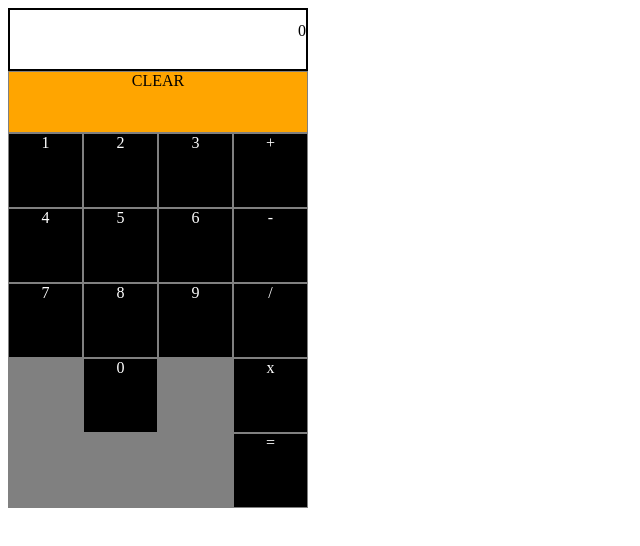
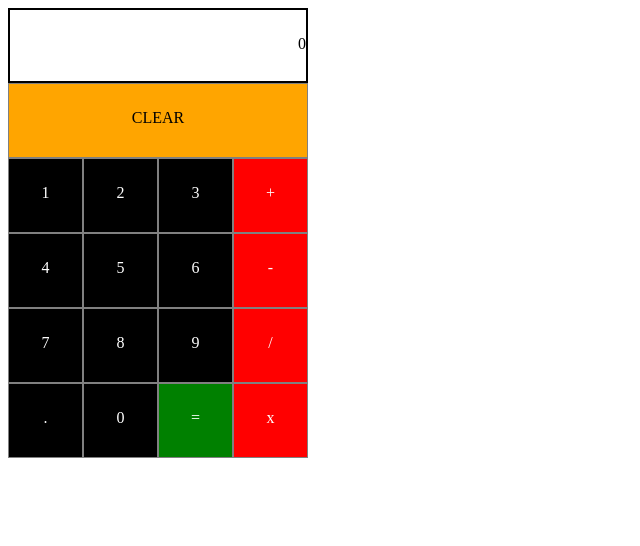
Before and after one commit to antime10/calculator-top, a plain HTML site: page index.html in a window 1280 px wide. Shown: the whole page, without its empty margins (0-640 px from the left). Drawn offline with Linux system fonts and the light colour scheme.

Commit message:
Include decimal point button
Only allows one decimal point at a time.

```diff
--- a/calculator.js
+++ b/calculator.js
@@ -29,6 +29,13 @@ function operate(func, first, second) {
 
 document.querySelectorAll(".number").forEach(
     el => el.addEventListener("click", (el) => {
+	if (
+	    el.target.innerText == "." &&
+		result == null &&
+		output.innerText.includes(".")
+	) {
+	    return;
+	}
 	if (result != null && operator != null) {
 	    first = result;
 	    second = el.target.innerText;
@@ -46,6 +53,7 @@ document.querySelectorAll(".number").forEach(
 	    second = output.innerText + el.target.innerText;
 	    output.innerText = second;
 	}
+
 	result = null;
     })
 )
--- a/index.html
+++ b/index.html
@@ -18,6 +18,7 @@
 		  <div class="sq btn number">1</div>
 		  <div class="sq btn number">4</div>
 		  <div class="sq btn number">7</div>
+		  <div class="sq btn number">.</div>
 	      </div>
 	      <div class="column">
 		  <div class="sq btn number">2</div>
@@ -29,13 +30,13 @@
 		  <div class="sq btn number">3</div>
 		  <div class="sq btn number">6</div>
 		  <div class="sq btn number">9</div>
+		  <div class="sq btn operator" id="equal">=</div>
 	      </div>
 	      <div class="column">
 		  <div class="sq btn operator">+</div>
 		  <div class="sq btn operator">-</div>
 		  <div class="sq btn operator">/</div>
 		  <div class="sq btn operator">x</div>
-		  <div class="sq btn operator">=</div>
 	      </div>
 	  </div>
       </div>
--- a/style.css
+++ b/style.css
@@ -3,7 +3,7 @@
 }
 
 #calculator {
-    height: 500px;
+    height: 450px;
     width: 300px;
     background-color: grey;
     display: flex;
@@ -14,14 +14,14 @@
 #output {
     background-color: white;
     border: 2px solid black;
-    height: 62.5px;
+    height: 75px;
     text-align: right;
-    padding-top: 4%;
+    padding-top: 25px;
 }
 
 #clear {
     background-color: orange;
-    height: 62.5px;
+    height: 75px;
     text-align: center;
 }
 
@@ -35,8 +35,17 @@
 
 .btn {
     border: 1px solid grey;
+    padding-top: 25px;
 }
 
 #input {
     display: flex;
 }
+
+.operator {
+    background-color: red;
+}
+
+#equal {
+    background-color: green;
+}
```
